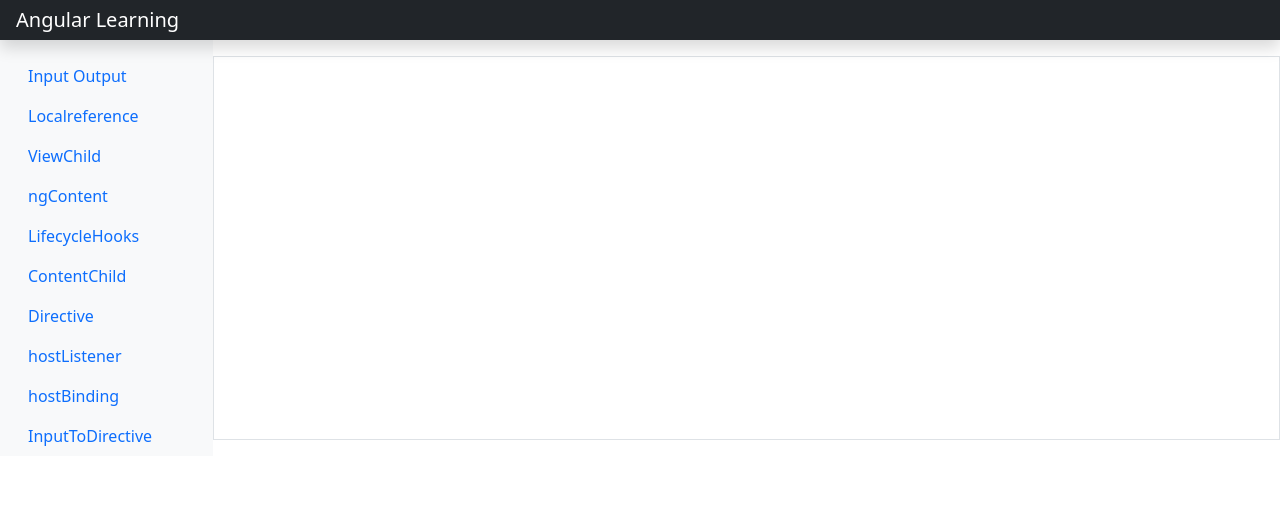
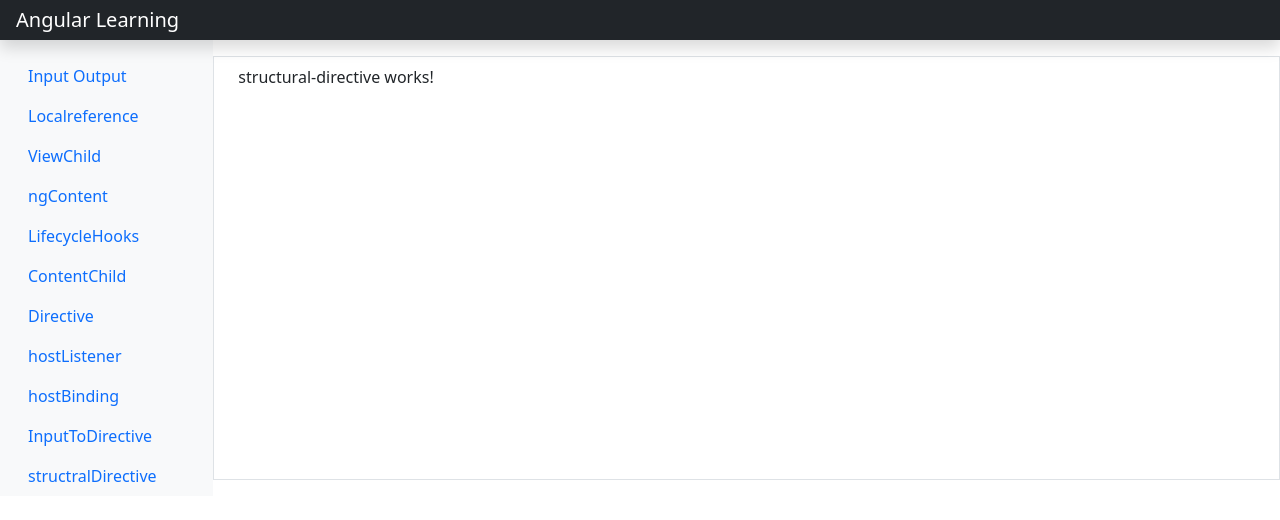
Before and after one commit to abhijeetshende/angular-advance, an Angular app: page /structralDirective in a window 1280 px wide. Before the commit this address led to /. Shown: the top 520 px of the page. Built offline with nearby package versions, Linux system fonts and the light colour scheme.

Commit message:
Structraldirective

```diff
--- a/src/app/app-routing.module.ts
+++ b/src/app/app-routing.module.ts
@@ -10,6 +10,7 @@
 import { LifecyclehooksComponent } from './lifecyclehooks/lifecyclehooks.component';
 import { LocalreferenceComponent } from './localreference/localreference.component';
 import { NgcontentComponent } from './ngcontent/ngcontent.component';
+import { StructuralDirectiveComponent } from './structural-directive/structural-directive.component';
 import { ViewchildComponent } from './viewchild/viewchild.component';
 
 const routes: Routes = [
@@ -25,7 +26,8 @@
   { path: 'directive', component: DirectiveViewComponent },
   { path: 'hostlistener', component: HostlistenerComponent },
   { path: 'hostBinding', component: HostbindingComponent },
-  {path:'directiveinput',component:DirectiveinputComponent}
+  { path: 'directiveinput', component: DirectiveinputComponent },
+  { path: 'structralDirective', component: StructuralDirectiveComponent },
 ];
 
 @NgModule({
--- a/src/app/app.component.ts
+++ b/src/app/app.component.ts
@@ -22,5 +22,7 @@
     {'linkname':'hostListener','routerLink':'hostlistener'},
     {'linkname':'hostBinding','routerLink':'hostBinding'},
     {'linkname':'InputToDirective','routerLink':'directiveinput'},
+    {'linkname':'structralDirective','routerLink':'structralDirective'},
+
   ];
 }
--- a/src/app/app.module.ts
+++ b/src/app/app.module.ts
@@ -27,6 +27,8 @@
 import { HostbindingDirective } from './hostbinding/hostbinding.directive';
 import { DirectiveinputComponent } from './directiveinput/directiveinput.component';
 import { InputdirectiveDirective } from './directiveinput/inputdirective.directive';
+import { StructuralDirectiveComponent } from './structural-directive/structural-directive.component';
+import { StructraldirectiveDirective } from './structural-directive/structraldirective.directive';
 
 
 @NgModule({
@@ -55,6 +57,8 @@
     HostbindingDirective,
     DirectiveinputComponent,
     InputdirectiveDirective,
+    StructuralDirectiveComponent,
+    StructraldirectiveDirective,
 
   ],
   imports: [
--- /dev/null
+++ b/src/app/structural-directive/structraldirective.directive.ts
@@ -0,0 +1,27 @@
+import {
+  Directive,
+  Input,
+  OnChanges,
+  OnInit,
+  TemplateRef,
+  ViewContainerRef,
+} from '@angular/core';
+
+@Directive({
+  selector: '[appStructraldirective]',
+})
+export class StructraldirectiveDirective implements OnChanges {
+  @Input() appStructraldirective: boolean = false;
+  constructor(
+    private templateRef: TemplateRef<any>,
+    private vcRef: ViewContainerRef
+  ) {}
+  ngOnInit(): void {}
+  ngOnChanges() {
+    if (this.appStructraldirective) {
+      this.vcRef.createEmbeddedView(this.templateRef);
+    } else {
+      this.vcRef.clear();
+    }
+  }
+}
--- /dev/null
+++ b/src/app/structural-directive/structural-directive.component.html
@@ -0,0 +1,3 @@
+<div *appStructraldirective="isVisible">
+  <p>structural-directive works!</p>
+</div>
--- /dev/null
+++ b/src/app/structural-directive/structural-directive.component.ts
@@ -0,0 +1,18 @@
+import { Component, OnInit } from '@angular/core';
+import { Subscription, timer } from 'rxjs';
+
+@Component({
+  selector: 'app-structural-directive',
+  templateUrl: './structural-directive.component.html',
+  styleUrls: ['./structural-directive.component.scss'],
+})
+export class StructuralDirectiveComponent implements OnInit {
+  // intervalSubscription: any;
+
+  ngOnInit(): void {
+    setInterval(()=>{
+      this.isVisible = !this.isVisible;
+    },1000)
+  }
+  isVisible: boolean = false;
+}
```
Also changed, not shown: src/app/structural-directive/structural-directive.component.scss (added), 2 other files (tests, documents, lock files or other folders).
